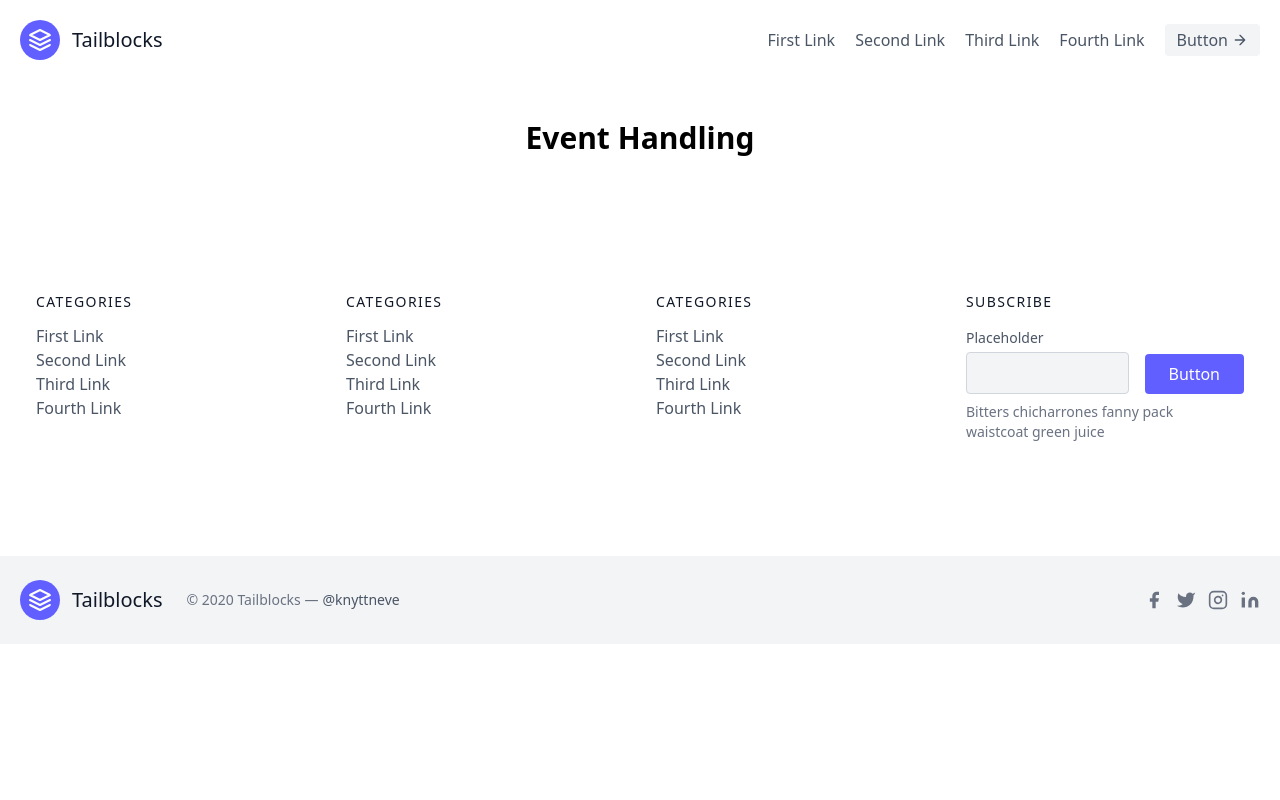
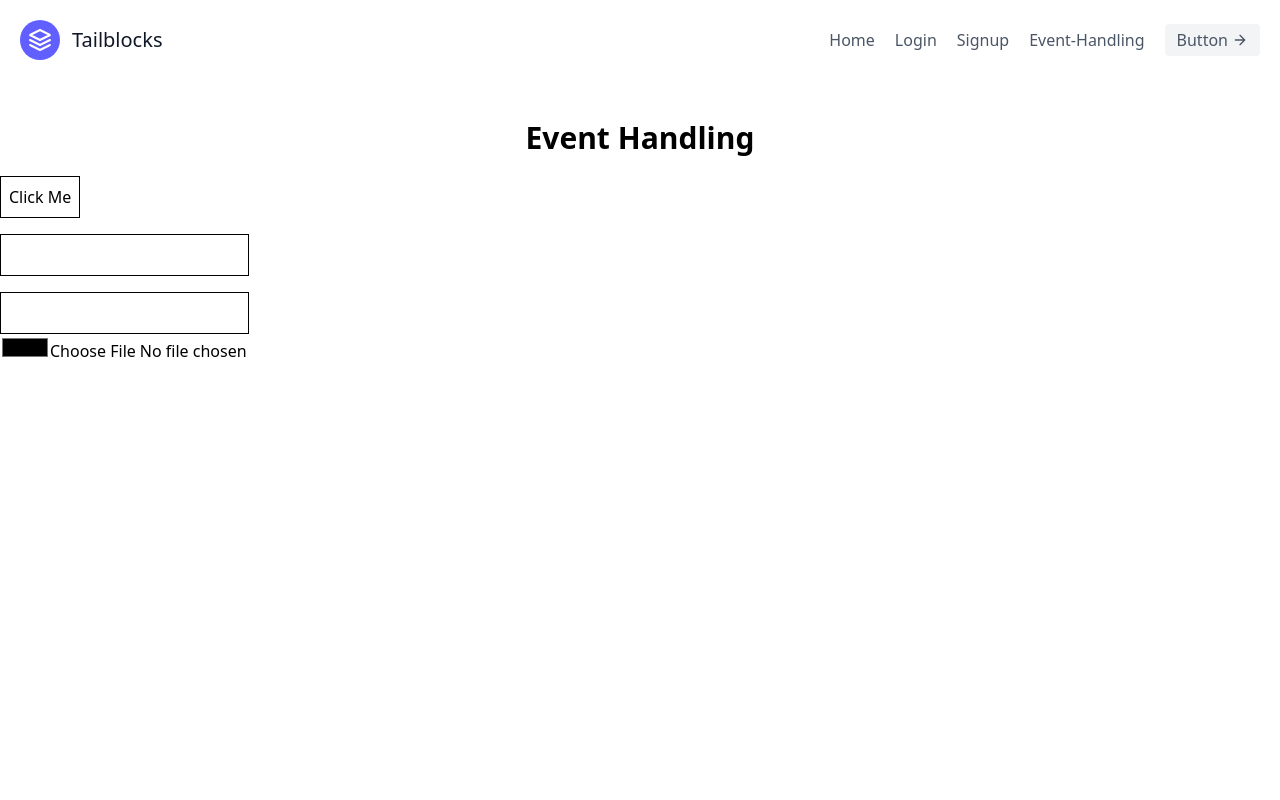
Before and after one commit to KavyaAgarwal-117/frontend, a Next.js app: page /event-handling in a window 1280 px wide. Shown: the top 800 px of the page. Built offline with nearby package versions, Linux system fonts and the light colour scheme.

Commit message:
Main Contents

```diff
--- a/src/Components/Navbar.jsx
+++ b/src/Components/Navbar.jsx
@@ -1,3 +1,4 @@
+import Link from "next/link";
 import React from "react";
 
 const Navbar = () => {
@@ -20,10 +21,12 @@ const Navbar = () => {
           <span className="ml-3 text-xl">Tailblocks</span>
         </a>
         <nav className="md:ml-auto flex flex-wrap items-center text-base justify-center">
-          <a className="mr-5 hover:text-gray-900">First Link</a>
-          <a className="mr-5 hover:text-gray-900">Second Link</a>
-          <a className="mr-5 hover:text-gray-900">Third Link</a>
-          <a className="mr-5 hover:text-gray-900">Fourth Link</a>
+          <Link className="mr-5 hover:text-gray-900" href="/">Home</Link>
+          <Link className="mr-5 hover:text-gray-900" href="/login">Login</Link>
+          <Link className="mr-5 hover:text-gray-900" href="/signup">Signup</Link>
+          <Link className="mr-5 hover:text-gray-900" href="/event-handling">Event-Handling</Link>
+          {/*link tag only be used with href tag*/}
+
         </nav>
         <button className="inline-flex items-center bg-gray-100 border-0 py-1 px-3 focus:outline-none hover:bg-gray-200 rounded text-base mt-4 md:mt-0">
           Button
--- a/src/app/event-handling/page.jsx
+++ b/src/app/event-handling/page.jsx
@@ -1,11 +1,40 @@
+'use client'
 import React from 'react'
 
 const EventHandling  = () => {
   return (
-    <div>
+    <div className='min-h-screen'>
 
         <div className='container mx-auto my-10 '>
             <h1 className='text-3xl font-bold text-center mb-5'>Event Handling</h1>
+
+            <button className='p-2 border'
+            onClick={() => { alert('button clicked') }}>Click Me</button>
+
+            <input type="text" className='border p-2 block mt-4'
+
+            // onChange={(e) => { console.log(e.target.value); }}/>
+            //  the e in paranthesis will help to print the current input value so if we delete/change the value it will show print it on the console and also show the changes */}
+
+
+            onChange={(e) => { console.log(e.target.value); }}/>
+
+
+            <input type="text" className='border p-2 block mt-4'
+            onKeyDown={(e) => {console.log(e.code);
+            }}/>
+
+            <input type="color"
+            onChange={(e) => { document.body.style.backgroundColor = e.target.value;
+            console.log(e.target.value);
+            }}/>
+
+            {/* The upper line document one will show the color changes in the whole output screen without this it won't show on the output screen but the value will be shown on console  */}
+
+            <input type="file"
+            onChange={(e) => { console.log(e.target.files);
+            }}/>
+
         </div>
 
     </div>
```
